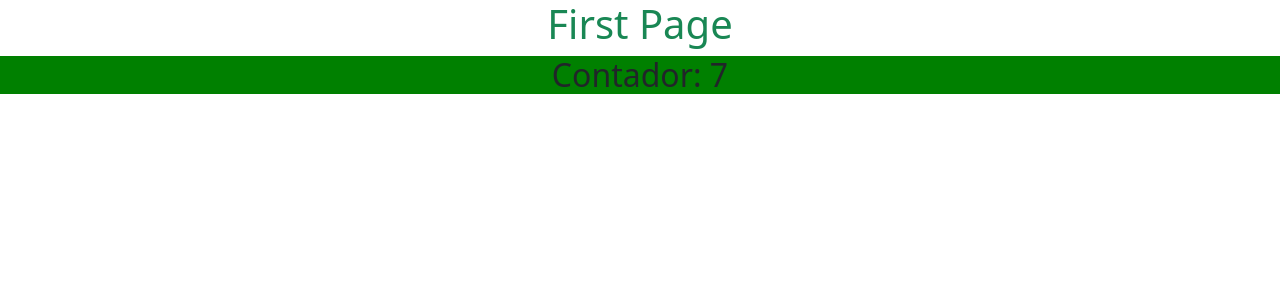
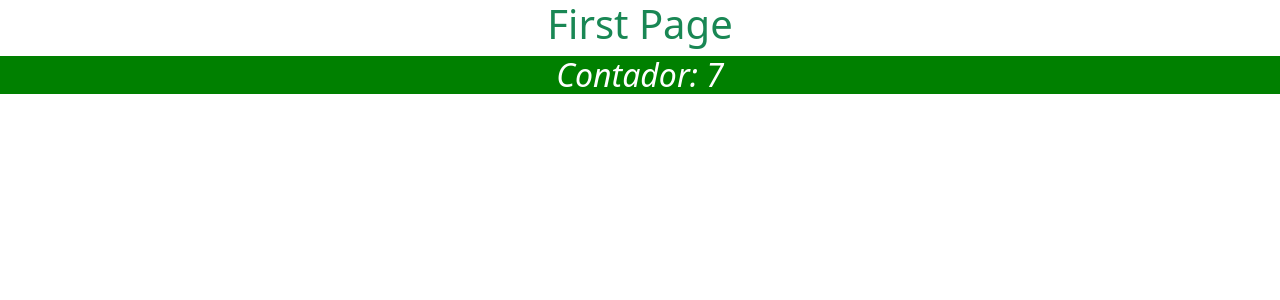
Before and after one commit to Kevyngorito/angular_directives, an Angular app in the folder angular_directives/: page / in a window 1280 px wide. Shown: the top 300 px of the page. Built offline with nearby package versions, Linux system fonts and the light colour scheme.

Commit message:
Implementando ngClass

```diff
--- a/angular_directives/src/app/app.component.html
+++ b/angular_directives/src/app/app.component.html
@@ -1,5 +1,8 @@
 <h1 class="text-center text-success">First Page</h1>
 
-<div [ngStyle] = "{ background: count < 5 ? 'red' : 'green' }">
+<div
+    [ngStyle] = "{ background: count < 5 ? 'red' : 'green' }"
+    [ngClass] = "{ custom:count >= 5}"
+>
     <h2 class="text-center"> Contador: {{ count }} </h2>
 </div>
```
